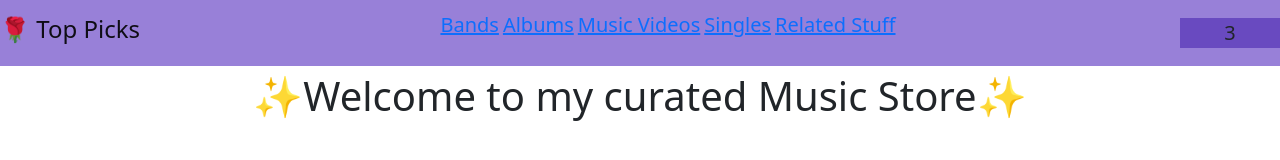
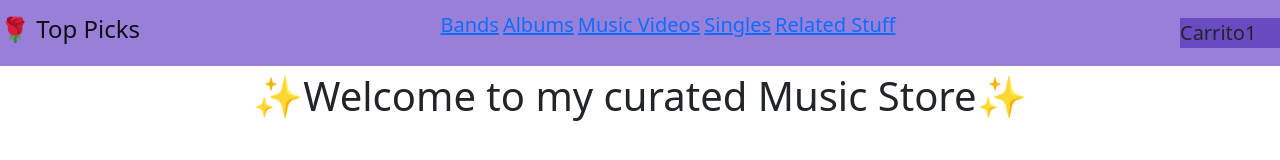
Before and after one commit to paularuhl/tiendita-ruhl, a React (Create React App) app: page / in a window 1280 px wide. Shown: the top 160 px of the page. Built offline with nearby package versions, Linux system fonts and the light colour scheme.

Commit message:
fix part of the cart and modify version of fontawesome but cart wont appear

```diff
--- a/package.json
+++ b/package.json
@@ -3,12 +3,13 @@
   "version": "0.1.0",
   "private": true,
   "dependencies": {
-    "@fortawesome/fontawesome-free": "^5.15.3",
+    "@fortawesome/fontawesome-svg-core": "^1.2.35",
+    "@fortawesome/free-solid-svg-icons": "^5.15.3",
+    "@fortawesome/react-fontawesome": "^0.1.14",
     "@testing-library/jest-dom": "^5.12.0",
     "@testing-library/react": "^11.2.6",
     "@testing-library/user-event": "^12.8.3",
     "bootstrap": "^5.0.1",
-    "fontawesome": "^5.6.3",
     "jquery": "^3.6.0",
     "popper.js": "^1.16.1",
     "postcss-cli": "^8.3.1",
--- a/src/components/CartWidget.js
+++ b/src/components/CartWidget.js
@@ -1,13 +1,13 @@
 import React from 'react';
 
-const CartWidget = () => {
+const CartWidget = ({cantidadItems}) => {
+    cantidadItems = 1;
     return (
         <div className="cart">
         <div className="d-flex">
-            <i class="fas fa-shopping-cart"></i>
-        </div>
-        <div className="d-flex justify-content-center">
-            <span className="">3</span>
+           Carrito
+        <i class="fas fa-shopping-cart"></i>
+        {cantidadItems}
         </div>
     </div>
         );
--- a/src/index.js
+++ b/src/index.js
@@ -3,7 +3,9 @@
 import './index.css';
 import App from './App';
 import reportWebVitals from './reportWebVitals';
-import '@fortawesome/fontawesome-free';
+import '@fortawesome/react-fontawesome';
+import '@fortawesome/free-solid-svg-icons';
+import '@fortawesome/fontawesome-svg-core';
 import 'bootstrap';
 import 'bootstrap/dist/css/bootstrap.min.css';
 import 'jquery';
```
Also changed, not shown: 1 other file (tests, documents, lock files or other folders).
